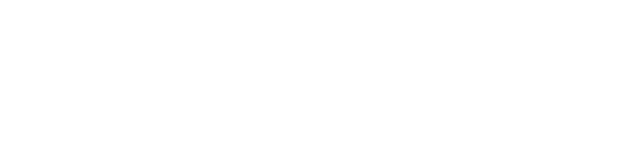
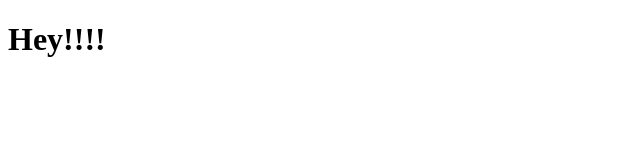
Before and after one commit to jasilmeledath/React-notes-and-codes, a plain HTML site: page module1/index.html in a window 1280 px wide. Shown: the whole page, without its empty margins (0-640 px from the left). Drawn offline with Linux system fonts and the light colour scheme.

Commit message:
second push

```diff
--- a/module1/index.html
+++ b/module1/index.html
@@ -5,6 +5,14 @@
     <meta name="viewport" content="width=device-width, initial-scale=1.0">
     <title>Document</title>
 </head>
+<div id="root"></div>
+<script>
+    const heading = document.createElement("h1");
+    heading.innerHTML = "Hey!!!!";
+
+    const root = document.getElementById("root");
+    root.appendChild(heading);
+</script>
 <body>
 
 </body>
```
